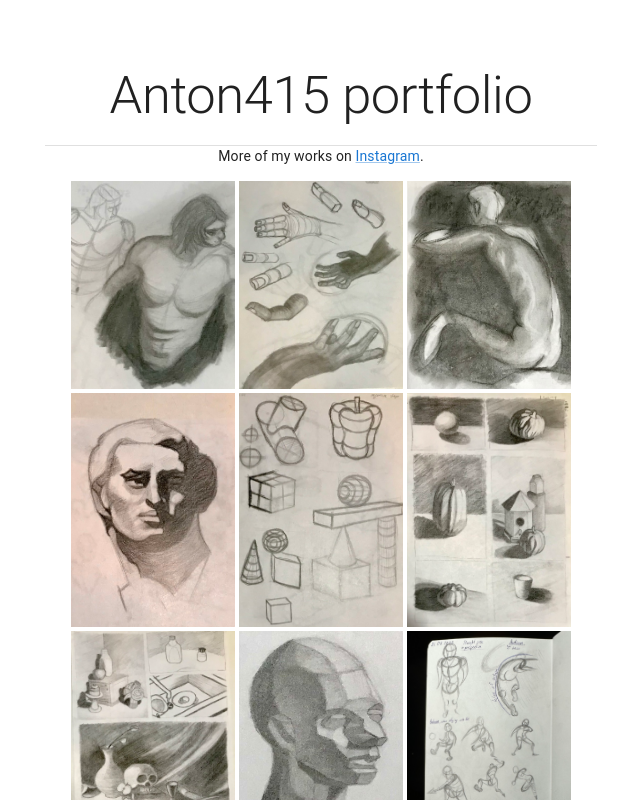
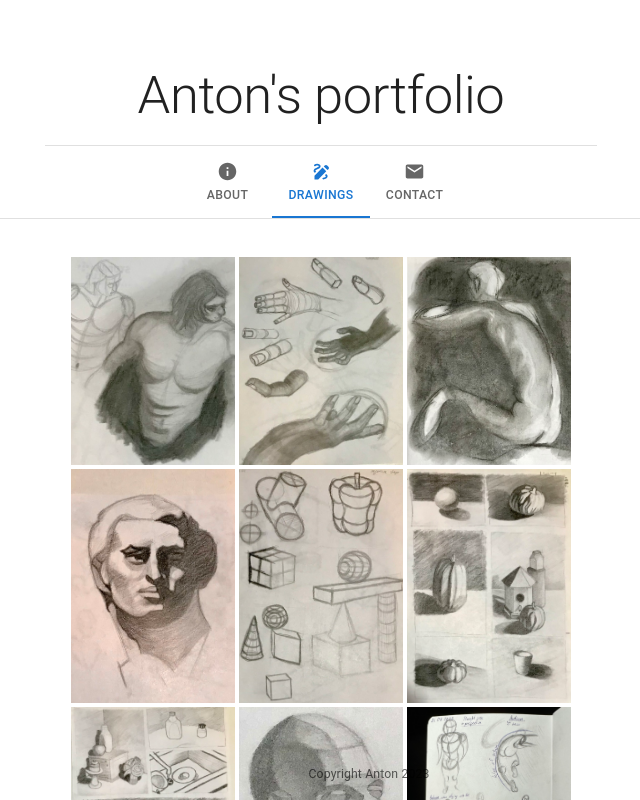
Before and after one commit to anton415/anton415.com, a React (Create React App) app: page / in a window 1280 px wide. Shown: the top 800 px of the page, without its empty margins (319-959 px from the left). Built offline with nearby package versions, Linux system fonts and the light colour scheme.

Commit message:
Created about and contact pages. Fixed copyright component. Created tabs.

```diff
--- /dev/null
+++ b/src/About.js
@@ -0,0 +1,12 @@
+import * as React from 'react';
+import Box from '@mui/material/Box';
+
+export default function About() {
+  return (
+      <Box align="center" >
+         I am an artist. My art skill allow me to draw only figure gesture.
+         I am studying force drawing and sketching dynamic figures.
+      </Box>
+
+  );
+}
--- a/src/App.js
+++ b/src/App.js
@@ -3,11 +3,10 @@ import CssBaseline from '@mui/material/CssBaseline';
 import Box from '@mui/material/Box';
 import Typography from '@mui/material/Typography';
 import Container from '@mui/material/Container';
-import Link from '@mui/material/Link';
 import Divider from '@mui/material/Divider';
 import { createTheme, ThemeProvider } from '@mui/material/styles';
 import Footer from './Footer';
-import Drawing from './Drawing';
+import Tabs from './Tabs';
 
 const theme = createTheme();
 
@@ -31,41 +30,14 @@ export default function App() {
               color="text.primary"
               gutterBottom
             >
-              Anton415 portfolio
+              Anton's portfolio
             </Typography>
             <Divider />
-            {/*
-              <Link href="https://www.literotica.com/stories/memberpage.php?uid=6695609&page=submissions">literotica</Link>
-              {' | '}
-              <Link href="https://medium.com/@anton415">medium</Link>
-              {' | '}
-              <Link href="https://twitter.com/anton415226">twitter</Link>
-              {' | '}
-              <Link href="https://www.instagram.com/anton415226/">instagram</Link>
-              {' | '}
-              <Link href="https://www.patreon.com/Anton415226">patreon</Link>
-              {' | '}
-              <Link href="https://www.goodreads.com/anton415">goodreads</Link>
-              {' | '}
-              <Link href="https://www.amazon.com/hz/wishlist/ls/319GC3WCQAP6T?ref_=wl_share">amazon</Link>
-              {' | '}
-              <Link href="https://www.reddit.com/user/Limp-Map3167">reddit</Link>
-              {' | '}
-              <Link href="https://subscribestar.adult/anton415">subscribestar</Link>
-              {' | '}
-              <Link href="https://discord.gg/X8W8BPnA7b">discord</Link>
-            */}
-              <Typography
-                align="center"
-              >
-                More of my works on <Link href="https://www.instagram.com/anton415226/">Instagram</Link>.
-              </Typography>
           </Container>
         </Box>
         {/* End main unit */}
 
-        {/* <Tabs /> */}
-        <Drawing/>
+        <Tabs />
 
       </main>
       <Footer />
--- /dev/null
+++ b/src/Contact.js
@@ -0,0 +1,18 @@
+import * as React from 'react';
+import Box from '@mui/material/Box';
+import IconButton from '@mui/material/IconButton';
+import InstagramIcon from '@mui/icons-material/Instagram';
+import EmailIcon from '@mui/icons-material/Email';
+
+export default function Contact() {
+  return (
+    <Box align="center" >
+      <IconButton aria-label="instagram" href="https://www.instagram.com/anton415226/">
+        <InstagramIcon />
+      </IconButton>
+      <IconButton aria-label="email" href="mailto:anton415@gmail.com">
+        <EmailIcon />
+      </IconButton>
+    </Box>
+  );
+}
--- a/src/Copyright.js
+++ b/src/Copyright.js
@@ -1,11 +1,14 @@
 import * as React from 'react';
 import Typography from '@mui/material/Typography';
+import Box from '@mui/material/Box';
 
 export default function Copyright() {
   return (
-    <Typography variant="body2" color="text.secondary" align="center">
-      {'Copyright Anton '}
-      {new Date().getFullYear()}
-    </Typography>
+    <Box component="footer" sx={{ p: 2, position: 'fixed', bottom: 0, width: 1.0 }}>
+      <Typography variant="body2" color="text.secondary" align="center">
+        {'Copyright Anton '}
+        {new Date().getFullYear()}
+      </Typography>
+    </Box>
   );
 }
--- a/src/Tabs.js
+++ b/src/Tabs.js
@@ -3,9 +3,12 @@ import Tabs from '@mui/material/Tabs';
 import Tab from '@mui/material/Tab';
 import Typography from '@mui/material/Typography';
 import Box from '@mui/material/Box';
-import AutoStoriesIcon from '@mui/icons-material/AutoStories';
-import BrushIcon from '@mui/icons-material/Brush';
-import Writing from './Writing';
+import InfoIcon from '@mui/icons-material/Info';
+import DrawIcon from '@mui/icons-material/Draw';
+import EmailIcon from '@mui/icons-material/Email';
+import About from './About';
+import Drawing from './Drawing';
+import Contact from './Contact';
 
 interface TabPanelProps {
   children?: React.ReactNode;
@@ -41,7 +44,7 @@ function a11yProps(index: number) {
 }
 
 export default function BasicTabs() {
-  const [value, setValue] = React.useState(0);
+  const [value, setValue] = React.useState(1);
 
   const handleChange = (event: React.SyntheticEvent, newValue: number) => {
     setValue(newValue);
@@ -51,15 +54,19 @@ export default function BasicTabs() {
     <Box sx={{ width: '100%' }}>
       <Box sx={{ borderBottom: 1, borderColor: 'divider' }}>
         <Tabs value={value} onChange={handleChange} aria-label="basic tabs example" centered>
-          <Tab icon={<AutoStoriesIcon />} label="writing" {...a11yProps(0)} />
-          <Tab icon={<BrushIcon />} label="drawing" {...a11yProps(1)} />
+          <Tab icon={<InfoIcon />} label="about" {...a11yProps(0)} />
+          <Tab icon={<DrawIcon />} label="drawings" {...a11yProps(1)} />
+          <Tab icon={<EmailIcon />} label="contact" {...a11yProps(2)} />
         </Tabs>
       </Box>
       <CustomTabPanel value={value} index={0}>
-        <Writing />
+        <About />
       </CustomTabPanel>
       <CustomTabPanel value={value} index={1}>
-        Coming soon...
+        <Drawing />
+      </CustomTabPanel>
+      <CustomTabPanel value={value} index={2}>
+        <Contact />
       </CustomTabPanel>
     </Box>
   );
```
